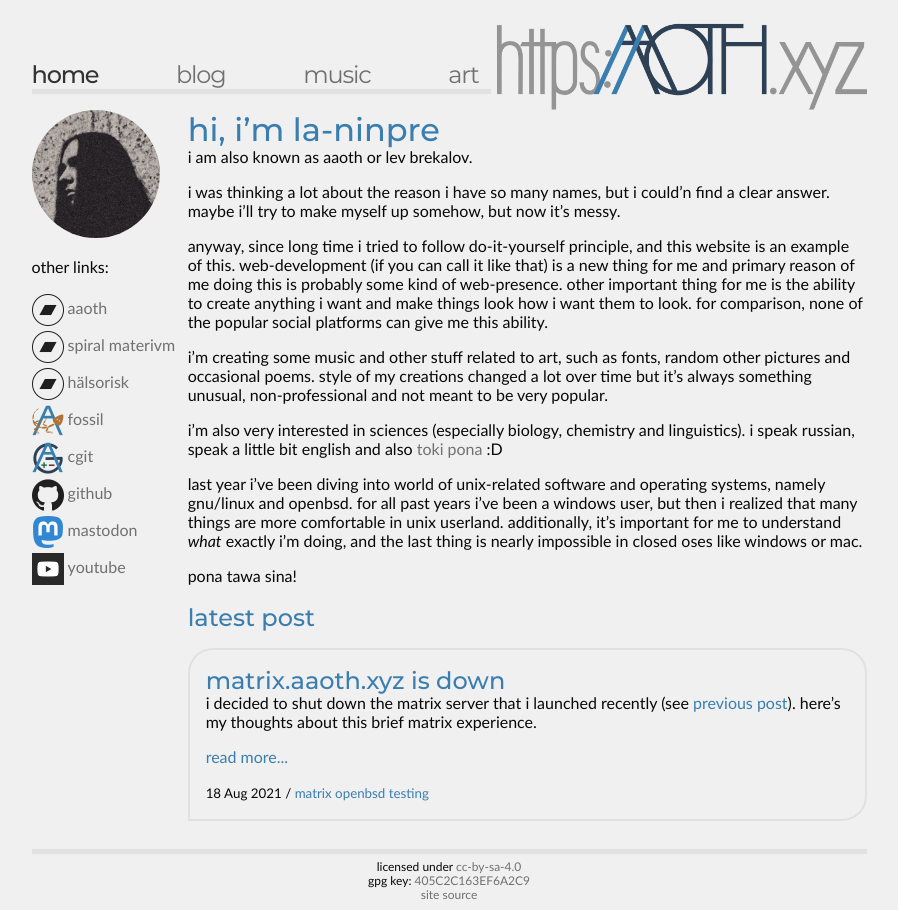
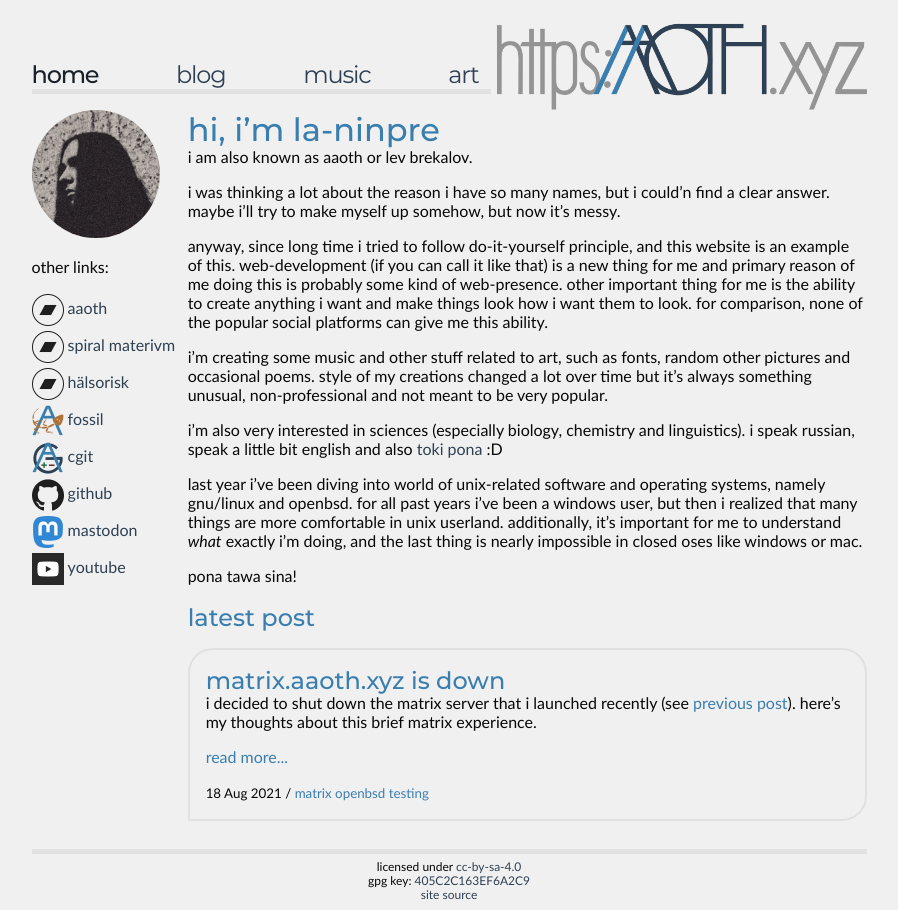
Before and after one commit to la-ninpre/aaoth.xyz, a Jekyll site: the page built from index.md, in a window 1280 px wide. Shown: the whole page, without its empty margins (191-1089 px from the left). Built offline with Jekyll 4.4.1, drawn with Linux system fonts in a browser that asks for light colours.

Commit message:
tweak css to improve contrast and accesibility

```diff
--- a/_sass/main.scss
+++ b/_sass/main.scss
@@ -6,9 +6,12 @@ $color-main-grey: #e1e1e1;
 $color-main-grey-dark: #c4c4c4;
 $color-dark-grey: #1f1f1f;
 $color-darker-grey: #101010;
-$color-link-idle: #707070;
+$color-link-idle: #2e4054;
+$color-link-idle-dark: #999999;
 $color-link-hover: #999999;
-$color-nav-current: #333333;
+$color-link-hover-dark: #707070;
+$color-nav-current: #19212a;
+$color-nav-current-dark: #999999;
 $nav-alpha: 0.95;
 $body-width: 835px;
 $border-main: 5px solid;
@@ -34,6 +37,7 @@ body {
 a {
     color: $color-link-idle;
     text-decoration: none;
+    transition: 0.2s ease-in-out;
     &:hover {
         color: $color-link-hover;
     }
@@ -488,8 +492,17 @@ footer {
     body {
         color: $color-main-bg;
     }
+    a {
+        color: $color-link-idle-dark;
+        &:hover {
+            color: $color-link-hover-dark;
+        }
+    }
     nav {
         background: rgba($color-dark-bg, $nav-alpha);
+        a.current {
+            color: $color-nav-current-dark;
+        }
         ul {
             border-bottom: $border-dark;
         }
```
